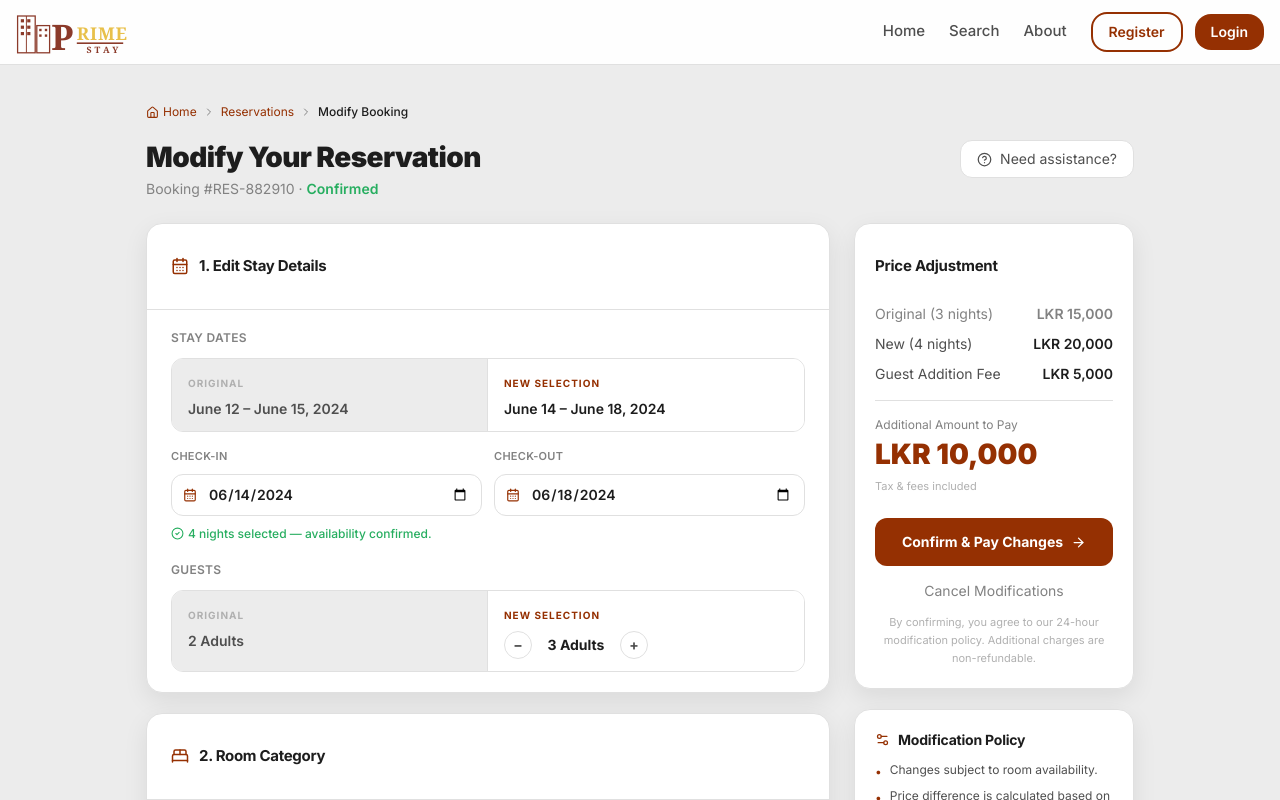
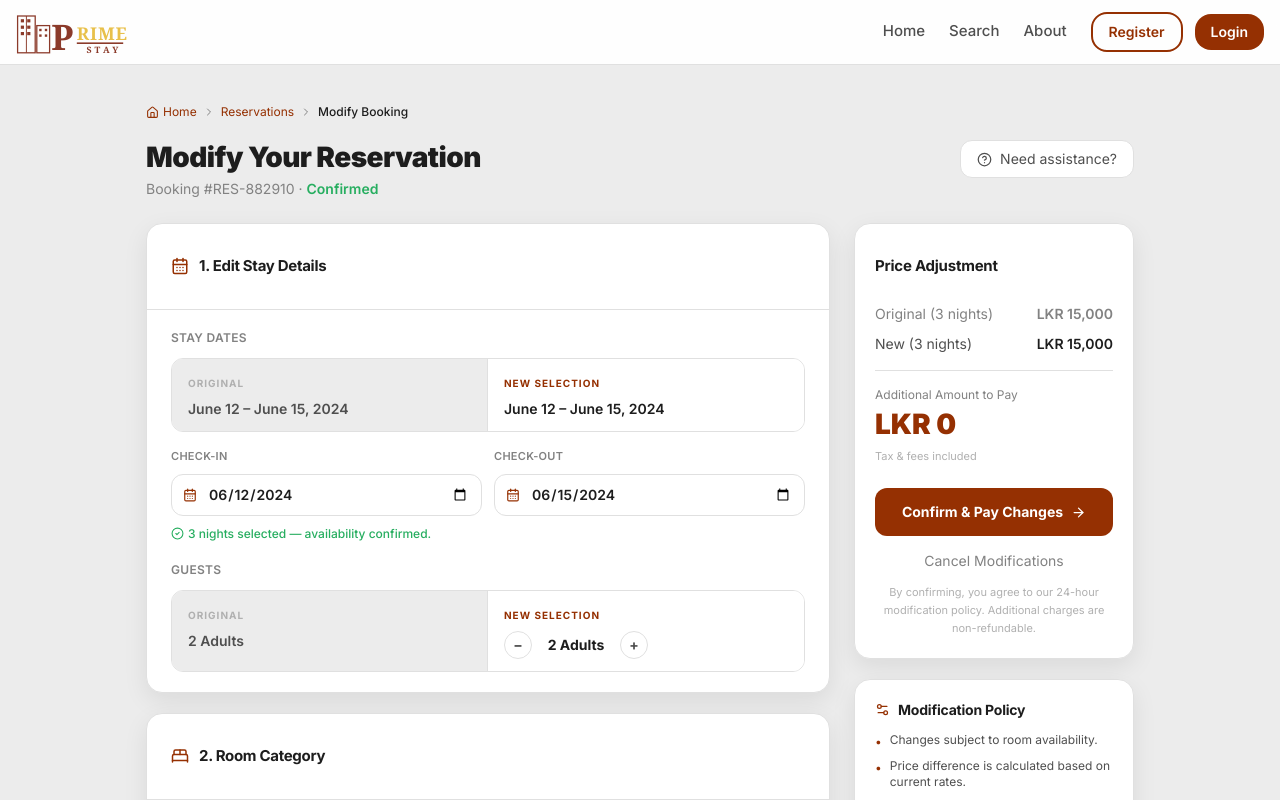
Before and after one commit to Dula0268/b4code-frontend, a Next.js app: page /guest/booking/modify in a window 1280 px wide. Shown: the top 800 px of the page. Built offline with nearby package versions, Linux system fonts and the light colour scheme.

Commit message:
feat: implement property detail page and guest reservation management components with mock data support

```diff
--- a/src/components/features/guest/booking/cancel/cancel-booking-page.tsx
+++ b/src/components/features/guest/booking/cancel/cancel-booking-page.tsx
@@ -6,6 +6,7 @@ import Link from "next/link"
 import { useRouter, useSearchParams } from "next/navigation"
 import { CalendarDays, Hash, ChevronRight, Info, ChevronDown } from "lucide-react"
 import { useGuestBookingStore } from "@/store/guest/booking/booking.store"
+import { useAuthStore } from "@/store/auth/auth.store"
 
 // ─────────────────────────────────────────────────────────────────────────────
 // Configuration & Constants
@@ -95,14 +96,15 @@ function useCancelBookingLogic() {
     setSubmitting(true)
 
     try {
-      // Simulate API request with success/fail validation
-      await new Promise((resolve, reject) => {
-        setTimeout(() => {
-          // Add dummy validation logic to prevent hardcoding errors
-          if (!reason) reject(new Error("Reason is required"))
-          resolve(true)
-        }, 1200)
-      })
+      if (storeBooking && !storeBooking.id.startsWith("bk-")) {
+        const guestIdToUse = (useAuthStore.getState().user as any)?.id || 1;
+        const res = await fetch(`http://localhost:8080/api/guest/bookings/${storeBooking.id}/cancel?guestId=${guestIdToUse}`, {
+            method: "PATCH"
+        });
+        if (!res.ok) {
+            throw new Error("Failed to cancel booking on server.");
+        }
+      }
 
       if (storeBooking) {
         cancelBooking(storeBooking.id)
--- a/src/components/features/guest/booking/modify/modify-reservation-page.tsx
+++ b/src/components/features/guest/booking/modify/modify-reservation-page.tsx
@@ -85,12 +85,33 @@ function nightsBetween(from: string, to: string) {
 // Custom Hook for State & Business Logic
 // ─────────────────────────────────────────────────────────────────────────────
 
+import { useGuestBookingStore } from "@/store/guest/booking/booking.store"
+import { useAuthStore } from "@/store/auth/auth.store"
+import { useSearchParams } from "next/navigation"
+
 function useModifyReservationLogic() {
   const router = useRouter()
+  const searchParams = useSearchParams()
+  const bookingIdParam = searchParams.get("bookingId")
 
-  const [checkIn, setCheckIn] = useState("2024-06-14")
-  const [checkOut, setCheckOut] = useState("2024-06-18")
-  const [guests, setGuests] = useState(3)
+  const bookings = useGuestBookingStore((s) => s.bookings)
+  const storeBooking = useMemo(
+    () => (bookingIdParam ? bookings.find((b) => b.id === bookingIdParam) : undefined),
+    [bookings, bookingIdParam]
+  )
+
+  const originalData = storeBooking ? {
+    bookingId: storeBooking.confirmationCode,
+    checkIn: storeBooking.checkIn,
+    checkOut: storeBooking.checkOut,
+    nights: storeBooking.nights,
+    total: storeBooking.totalPrice,
+    guests: storeBooking.guests,
+  } : ORIGINAL_DATA
+
+  const [checkIn, setCheckIn] = useState(originalData.checkIn || "2024-06-14")
+  const [checkOut, setCheckOut] = useState(originalData.checkOut || "2024-06-18")
+  const [guests, setGuests] = useState(originalData.guests || 3)
   const [roomId, setRoomId] = useState("deluxe")
   const [submitting, setSubmitting] = useState(false)
   const [errorMsg, setErrorMsg] = useState<string | null>(null)
@@ -100,8 +121,8 @@ function useModifyReservationLogic() {
 
   const roomUpgrade = roomId === "executive" ? APP_CONFIG.executiveExtra * newNights : 0
   const newTotal = APP_CONFIG.pricePerNight * newNights + roomUpgrade
-  const guestFeeTotal = guests > ORIGINAL_DATA.guests ? APP_CONFIG.guestFee * (guests - ORIGINAL_DATA.guests) : 0
-  const additionalDue = Math.max(0, newTotal - ORIGINAL_DATA.total + guestFeeTotal)
+  const guestFeeTotal = guests > originalData.guests ? APP_CONFIG.guestFee * (guests - originalData.guests) : 0
+  const additionalDue = Math.max(0, newTotal - originalData.total + guestFeeTotal)
 
   const handleCheckIn = (val: string) => {
     setCheckIn(val)
@@ -121,13 +142,33 @@ function useModifyReservationLogic() {
     setSubmitting(true)
 
     try {
-      // Simulate backend API modification procedure
-      await new Promise((resolve, reject) => {
-        setTimeout(() => {
-          if (!checkIn || !checkOut) reject(new Error("Invalid Dates"))
-          resolve(true)
-        }, 1200)
-      })
+      if (storeBooking && !storeBooking.id.startsWith("bk-")) {
+        const guestIdToUse = (useAuthStore.getState().user as any)?.id || 1;
+
+        const payload = {
+            propertyId: parseInt(storeBooking.propertyId) || 1,
+            roomId: parseInt(roomId) || 1, // Fallback if roomId is string
+            checkInDate: checkIn,
+            checkOutDate: checkOut,
+            guests: guests,
+            specialRequests: "Modified booking",
+            paymentMethod: "CARD",
+            totalPrice: newTotal
+        };
+
+        const res = await fetch(`http://localhost:8080/api/guest/bookings/${storeBooking.id}?guestId=${guestIdToUse}`, {
+            method: "PUT",
+            headers: {
+                "Content-Type": "application/json"
+            },
+            body: JSON.stringify(payload)
+        });
+
+        if (!res.ok) {
+            throw new Error("Failed to modify booking on server.");
+        }
+      }
+
       router.push("/guest/booking/confirmation")
     } catch (e: any) {
       setErrorMsg(e?.message || "Failed to modify the reservation. Please try again.")
@@ -141,6 +182,7 @@ function useModifyReservationLogic() {
   }
 
   return {
+    originalData,
     checkIn, handleCheckIn,
     checkOut, setCheckOut,
     guests, handleIncrementGuests, handleDecrementGuests,
@@ -190,7 +232,7 @@ function ModifyReservationUI() {
               Modify Your Reservation
             </h1>
             <p className="text-sm mt-1" style={{ color: "var(--gray-3)" }}>
-              Booking {ORIGINAL_DATA.bookingId} ·{" "}
+              Booking {logic.originalData.bookingId} ·{" "}
               <span className="font-semibold" style={{ color: "var(--state-success)" }}>Confirmed</span>
             </p>
           </div>
@@ -222,7 +264,7 @@ function ModifyReservationUI() {
                     <div className="px-4 py-3 border-r" style={{ background: "color-mix(in srgb, var(--gray-5) 60%, white)", borderColor: "var(--border)" }}>
                       <p className="text-[0.625rem] font-bold uppercase tracking-widest mb-1" style={{ color: "var(--gray-4)" }}>Original</p>
                       <p className="text-sm font-semibold" style={{ color: "var(--gray-2)" }}>
-                        {fmtShort(ORIGINAL_DATA.checkIn)} – {fmtLong(ORIGINAL_DATA.checkOut)}
+                        {fmtShort(logic.originalData.checkIn)} – {fmtLong(logic.originalData.checkOut)}
                       </p>
                     </div>
                     <div className="px-4 py-3 bg-white">
@@ -236,7 +278,7 @@ function ModifyReservationUI() {
                   {/* Date pickers */}
                   <div className="grid grid-cols-1 sm:grid-cols-2 gap-3">
                     {[
-                      { id: "modify-checkin",  label: "Check-in",  value: logic.checkIn,  min: ORIGINAL_DATA.checkIn, onChange: logic.handleCheckIn },
+                      { id: "modify-checkin",  label: "Check-in",  value: logic.checkIn,  min: logic.originalData.checkIn, onChange: logic.handleCheckIn },
                       { id: "modify-checkout", label: "Check-out", value: logic.checkOut, min: logic.checkIn,         onChange: logic.setCheckOut },
                     ].map(({ id, label, value, min, onChange }) => (
                       <div key={id}>
@@ -279,7 +321,7 @@ function ModifyReservationUI() {
                   <div className="grid grid-cols-2 gap-0 border rounded-xl overflow-hidden" style={{ borderColor: "var(--border)" }}>
                     <div className="px-4 py-3 border-r" style={{ background: "color-mix(in srgb, var(--gray-5) 60%, white)", borderColor: "var(--border)" }}>
                       <p className="text-[0.625rem] font-bold uppercase tracking-widest mb-1" style={{ color: "var(--gray-4)" }}>Original</p>
-                      <p className="text-sm font-semibold" style={{ color: "var(--gray-2)" }}>{ORIGINAL_DATA.guests} Adults</p>
+                      <p className="text-sm font-semibold" style={{ color: "var(--gray-2)" }}>{logic.originalData.guests} Adults</p>
                     </div>
                     <div className="px-4 py-3 bg-white flex items-center gap-3">
                       <div>
@@ -361,7 +403,7 @@ function ModifyReservationUI() {
 
               <div className="flex flex-col gap-2.5 mb-4">
                 {[
-                  { label: `Original (${ORIGINAL_DATA.nights} nights)`, value: formatCurrency(ORIGINAL_DATA.total),  muted: true  },
+                  { label: `Original (${logic.originalData.nights} nights)`, value: formatCurrency(logic.originalData.total),  muted: true  },
                   { label: `New (${logic.newNights} night${logic.newNights !== 1 ? "s" : ""})`, value: formatCurrency(logic.newTotal), muted: false },
                   ...(logic.roomUpgrade > 0   ? [{ label: "Room Upgrade",       value: formatCurrency(logic.roomUpgrade),   muted: false }] : []),
                   ...(logic.guestFeeTotal > 0 ? [{ label: "Guest Addition Fee", value: formatCurrency(logic.guestFeeTotal), muted: false }] : []),
--- a/src/components/features/guest/property/property-detail-page.tsx
+++ b/src/components/features/guest/property/property-detail-page.tsx
@@ -370,7 +370,13 @@ export default function PropertyDetailPage({ property }: { property: PropertyDet
                                                 ))}
                                             </div>
                                         </div>
-                                        <p className="text-[13px] text-[#555] leading-relaxed">&quot;{rev.text}&quot;</p>
+                                        <p className="text-[13px] text-[#555] leading-relaxed mb-3">&quot;{rev.text}&quot;</p>
+                                        {rev.ownerReply && (
+                                            <div className="mt-2 p-3 bg-[#f8f8f8] rounded-xl border border-[#ebebeb]">
+                                                <p className="text-[11px] font-bold text-[#1d1d1d] mb-1">Response from {property.hostName.split(' ')[0]}</p>
+                                                <p className="text-[12px] text-[#666] leading-relaxed">{rev.ownerReply}</p>
+                                            </div>
+                                        )}
                                     </div>
                                 ))}
                             </div>
--- a/src/lib/mock-properties.ts
+++ b/src/lib/mock-properties.ts
@@ -21,6 +21,7 @@ export interface Review {
     date: string
     text: string
     rating: number
+    ownerReply?: string
 }
 
 export interface PropertyDetail {
@@ -113,6 +114,7 @@ export const ALL_PROPERTIES: PropertyDetail[] = [
                 date: "2 months ago",
                 text: "Incredible stay. The staff was attentive and the location is unbeatable. The rooftop views are even better in person!",
                 rating: 5,
+                ownerReply: "Thank you so much Marco! We're thrilled you enjoyed the rooftop views and our staff's hospitality. We hope to welcome you back to Colombo Sky Residency soon.",
             },
             {
                 id: "r2",
```
